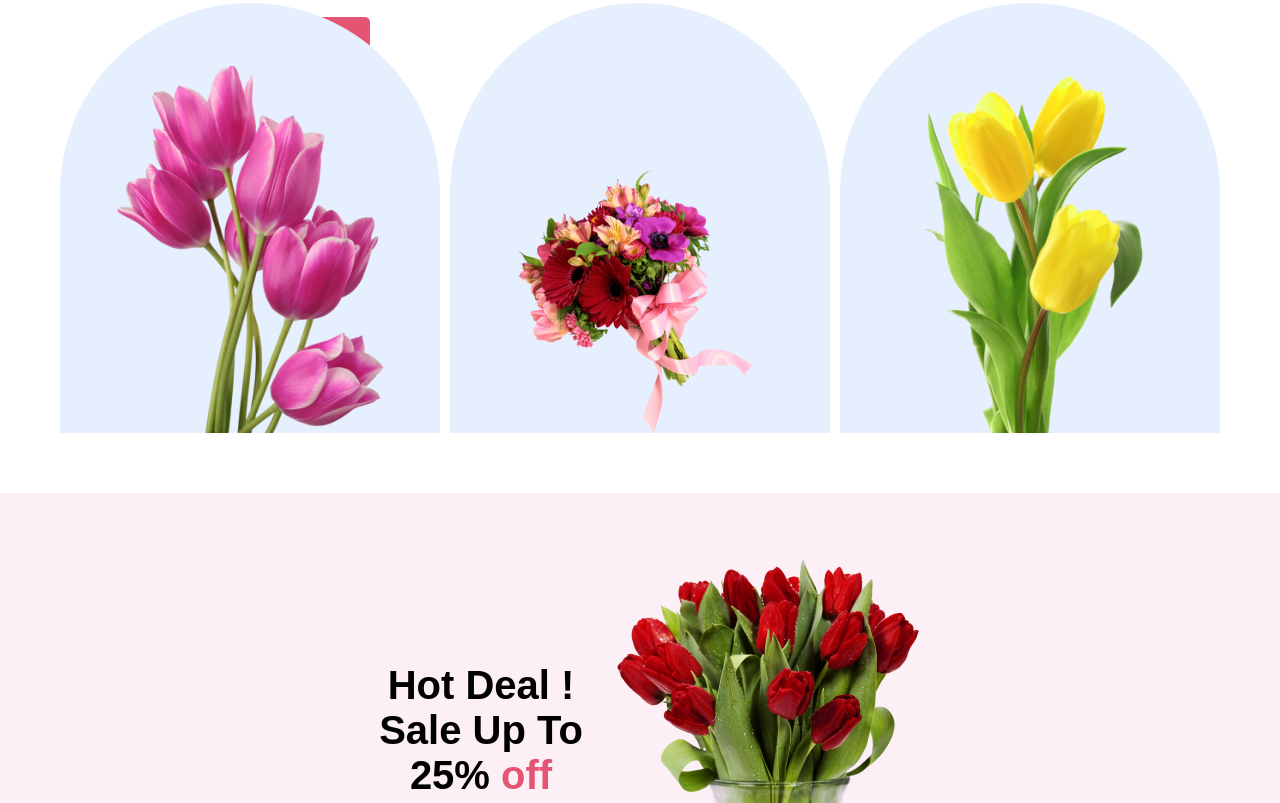
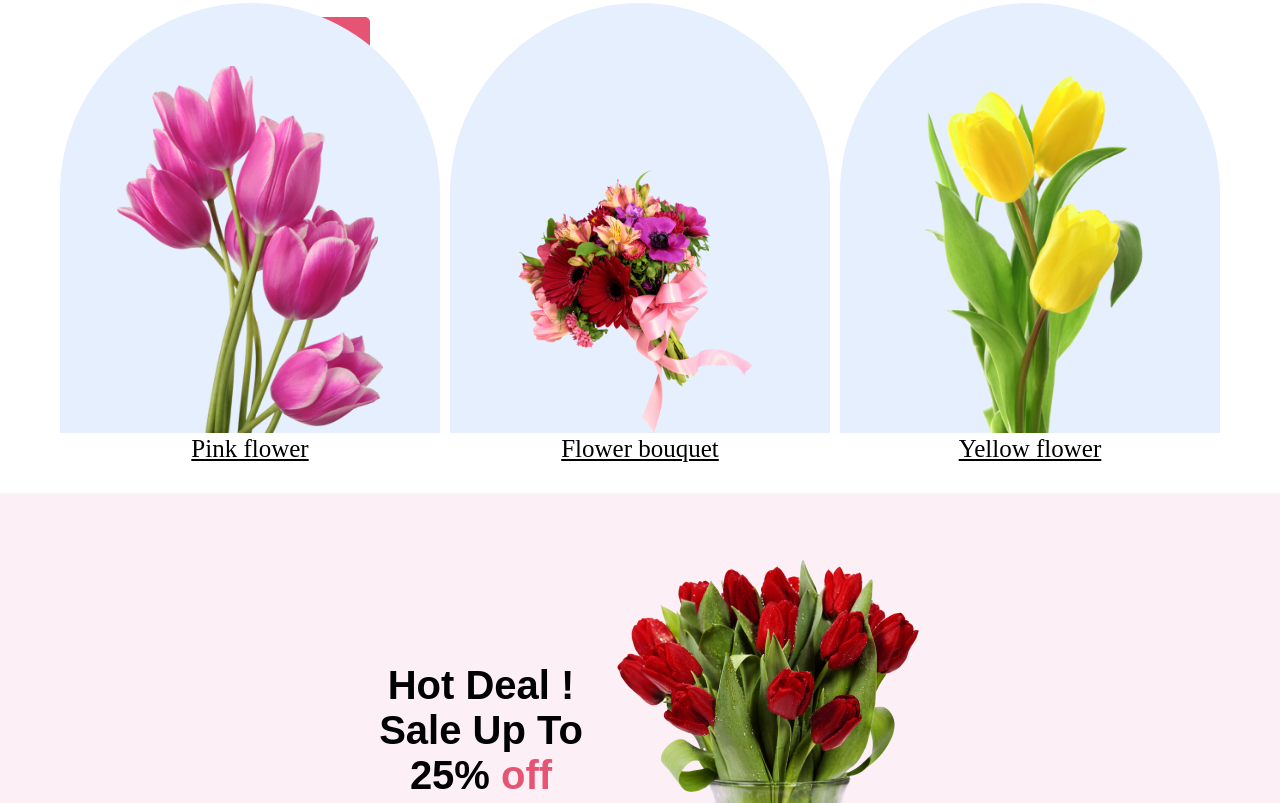
Before and after one commit to sadiaripa81/my-flower-shop-repo, a plain HTML site: page index.html in a window 1280 px wide. Shown: the part 1030-1833 px from the top of the page. Drawn offline with Linux system fonts and the light colour scheme; a web font is replaced by a local one.

Commit message:
text update

```diff
--- a/index.html
+++ b/index.html
@@ -29,12 +29,15 @@
         <div id="featured_img_div">
             <div class="featured_img_div_1">
                 <img class="featured_img" src="./Flower Asset/pngwing 6.png" alt="Flowers">
+                <div class="text">Pink flower</div>
             </div>
             <div class="featured_img_div_1">
                 <img class="featured_img" src="./Flower Asset/pngwing 5.png" alt="flowers">
+                <div class="text">Flower bouquet</div>
             </div>
             <div class="featured_img_div_1">
                 <img class="featured_img" src="./Flower Asset/pngwing 7.png" alt="flowers">
+                <div class="text">Yellow flower</div>
             </div>
         </div>
     </div>
--- a/styles.css
+++ b/styles.css
@@ -55,9 +55,16 @@ body {
     width: 380px;
     display: flex;
     justify-content: end;
+    position: relative;
     align-items: center;
     flex-direction: column;
     border-radius: 200px 200px 0px 0px;
+}
+.text {
+    position: absolute;
+    font-size: 25px;
+    bottom: -30px;
+    text-decoration: underline;
 }
 .featured_img {
     width: 70%;
@@ -94,7 +101,6 @@ body {
     border-color: transparent;
     background-color: #E55473;
 }
-
 /* social section  */
 #social_div {
     margin: 0;
```
